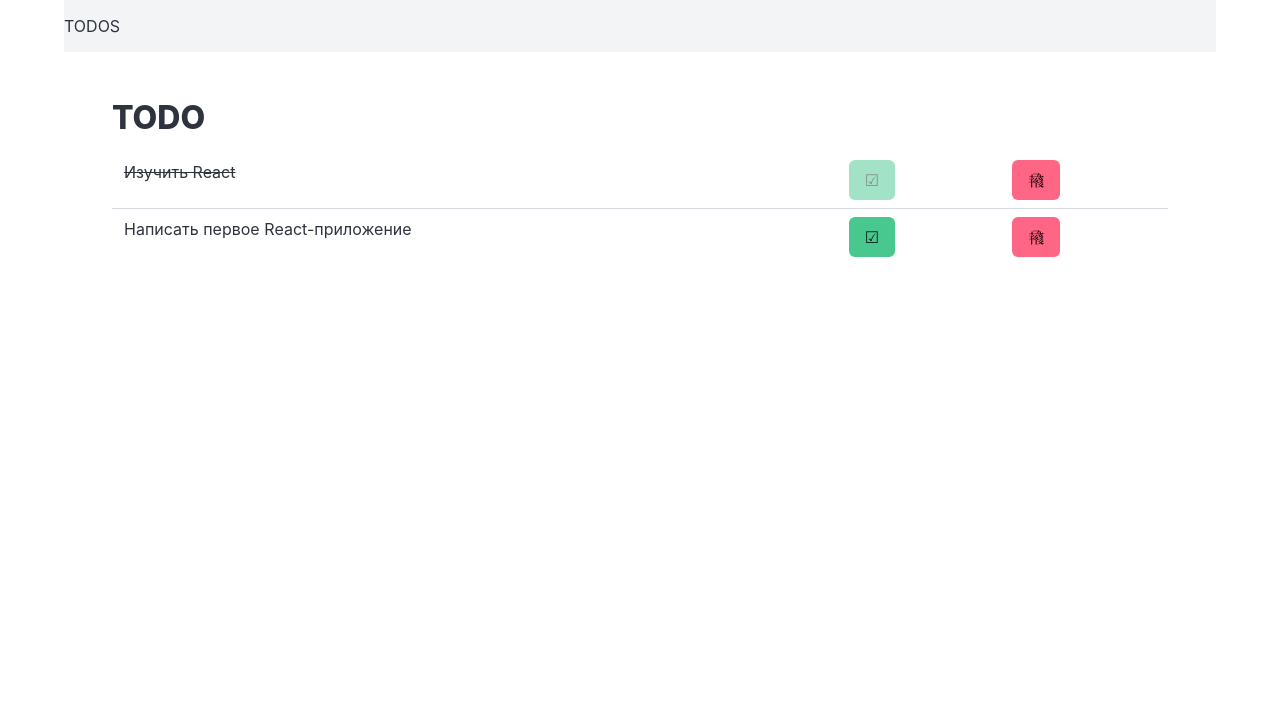
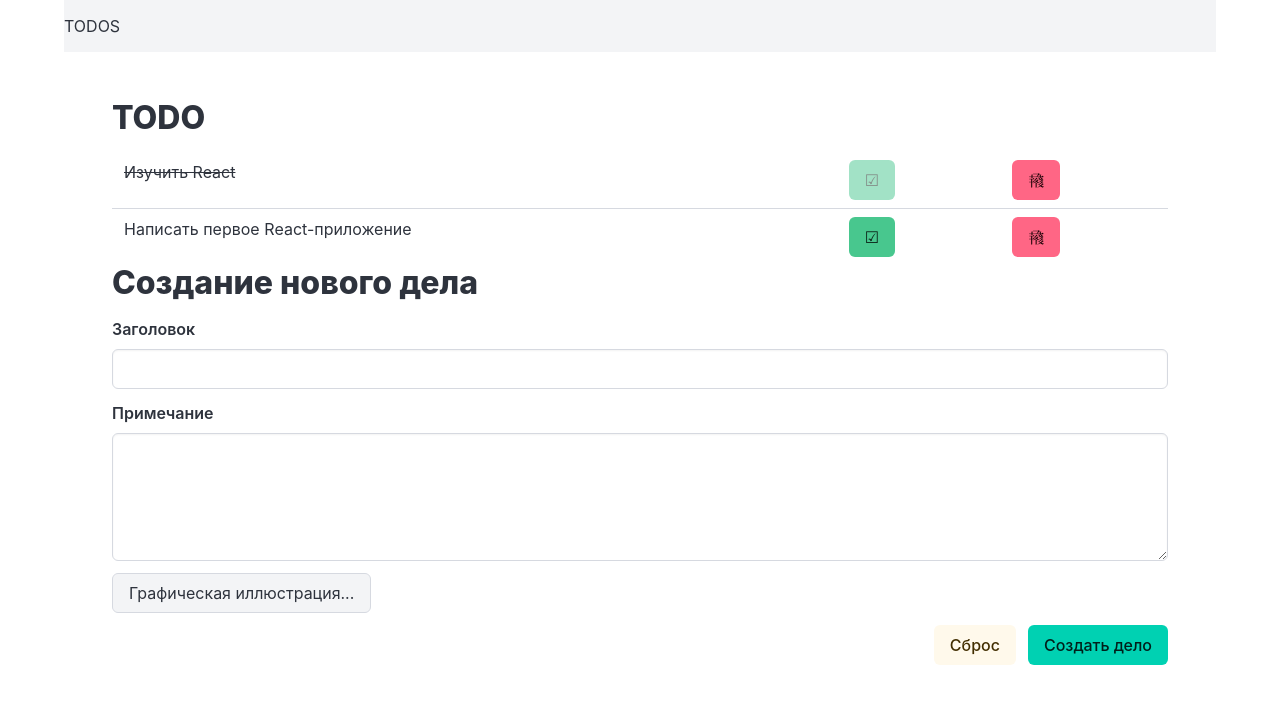
Before and after one commit to Irasov/react-todo, a React (Create React App) app: page / in a window 1280 px wide. Shown: the top 704 px of the page. Built offline with nearby package versions, Linux system fonts and the light colour scheme.

Commit message:
feat: add (1.7) add TodoAdd component

```diff
--- a/src/App.js
+++ b/src/App.js
@@ -1,9 +1,11 @@
 import { useState } from 'react';
 import initialTodos from './todos.js';
 import TodoList from './TodoList.js';
+import TodoAdd from './TodoAdd.js';
 
 export default function App() {
   const [todos, setTodos] = useState(initialTodos);
+
   const setDone = (key) => {
     const newTodos = [...todos];
     const deed = newTodos.find((current) => current.key === key);
@@ -12,9 +14,14 @@
     }
     setTodos(newTodos);
   };
+
   const del = (key) => {
     const newTodos = todos.filter((current) => current.key !== key);
     setTodos(newTodos);
+  };
+
+  const add = (deed) => {
+    setTodos([...todos, deed]);
   };
   return (
     <div className="container">
@@ -25,6 +32,7 @@
       </nav>
       <main className="content px-6 py-6">
         <TodoList list={todos} setDone={setDone} del={del} />
+        <TodoAdd add={add} />
       </main>
     </div>
   );
--- /dev/null
+++ b/src/TodoAdd.js
@@ -0,0 +1,77 @@
+import { useState } from 'react';
+
+export default function TodoAdd(props) {
+  const [title, setTitle] = useState('');
+  const [desc, setDesc] = useState('');
+  const [image, setImage] = useState('');
+
+  const handleImageChange = (evt) => {
+    const cFiles = evt.target.files;
+    if (cFiles.length > 0) {
+      const fileReader = new FileReader();
+      fileReader.onload = () => {
+        setImage(fileReader.result);
+      };
+      fileReader.readAsDataURL(cFiles[0]);
+    } else setImage('');
+  };
+
+  const handleFormSubmit = (evt) => {
+    evt.preventDefault();
+    const newDeed = { title, desc, image, done: false };
+    const date = new Date();
+    newDeed.createdAt = date.toLocaleString();
+    newDeed.key = date.getTime();
+    props.add(newDeed);
+    evt.target.reset();
+  };
+
+  const handleFormReset = () => {
+    setTitle('');
+    setDesc('');
+    setImage('');
+  };
+
+  return (
+    <section>
+      <h1>Создание нового дела</h1>
+      <form onSubmit={handleFormSubmit} onReset={handleFormReset}>
+        <div className="field">
+          <label className="label">Заголовок</label>
+          <div className="control">
+            <input className="input" value={title} onChange={(e) => setTitle(e.target.value)} />
+          </div>
+        </div>
+        <div className="field">
+          <label className="label">Примечание</label>
+          <div className="control">
+            <textarea className="textarea" value={desc} onChange={(e) => setDesc(e.target.value)} />
+          </div>
+        </div>
+        <div className="field">
+          <div className="file">
+            <label className="file-label">
+              <input
+                className="file-input"
+                type="file"
+                accept="image/*"
+                onChange={handleImageChange}
+              />
+              <span className="file-cta">
+                <span className="file-label">Графическая иллюстрация...</span>
+              </span>
+            </label>
+          </div>
+        </div>
+        <div className="field is-grouped is-grouped-right">
+          <div className="control">
+            <input type="reset" className="button is-warning is-light" value="Сброс" />
+          </div>
+          <div className="control">
+            <input type="submit" className="button is-primary" value="Создать дело" />
+          </div>
+        </div>
+      </form>
+    </section>
+  );
+}
```
